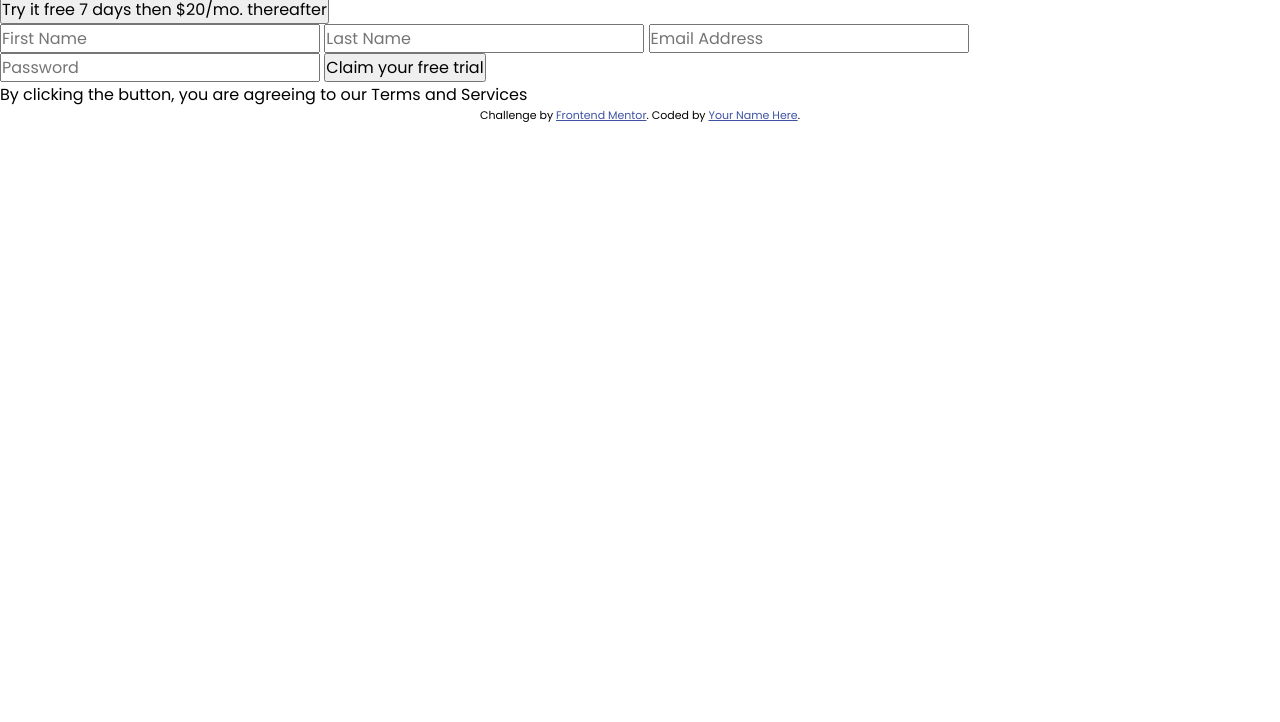
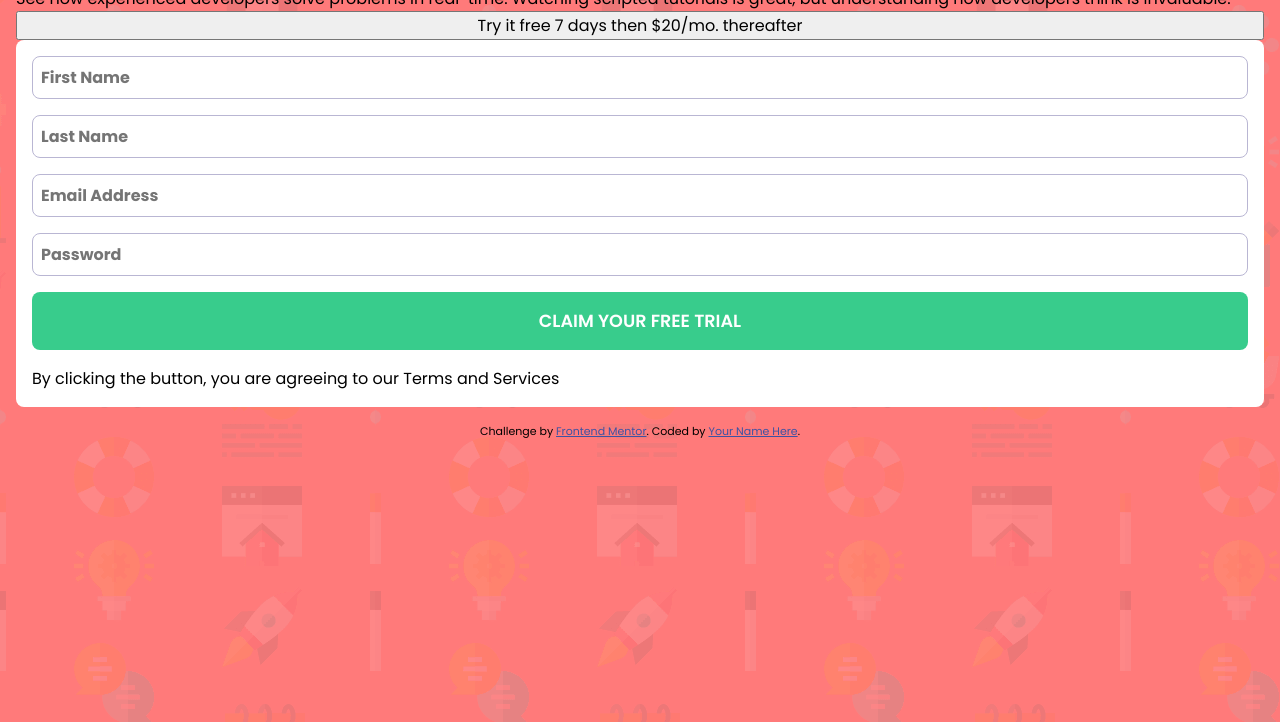
Before and after one commit to TomBirbeck/fm-intro-component-with-signup-form, a plain HTML site: page index.html in a window 1280 px wide. Shown: the part 78-800 px from the top of the page. Drawn offline with Linux system fonts and the light colour scheme.

Commit message:
added background image, styled form inputs and button

```diff
--- a/index.html
+++ b/index.html
@@ -22,12 +22,12 @@
     <button>
       Try it free 7 days then $20/mo. thereafter
     </button>
-    <form>
-      <input type="text"  placeholder="First Name"/>
-      <input type="text"  placeholder="Last Name"/>
-      <input type="email"  placeholder="Email Address"/>
-      <input type="password"  placeholder="Password"/>
-      <button type="submit"> Claim your free trial </button>
+    <form class="form">
+      <input class="form-inputs" type="text"  placeholder="First Name"/>
+      <input class="form-inputs" type="text"  placeholder="Last Name"/>
+      <input class="form-inputs" type="email"  placeholder="Email Address"/>
+      <input class="form-inputs" type="password"  placeholder="Password"/>
+      <button class="free-trial" type="submit">CLAIM YOUR FREE TRIAL</button>
       <p>By clicking the button, you are agreeing to our Terms and Services</p>
     </form>
   </main>
--- a/styles.css
+++ b/styles.css
@@ -36,8 +36,45 @@ p, h1, h2, h3, h4, h5, h6 {
     overflow-wrap: break-word;
 }
 
+body {
+    background-image: url('./images/bg-intro-mobile.png');
+    background-repeat: repeat;
+    background-color: var(--custom-red);
+}
 
+main {
+    display: flex;
+    flex-direction: column;
+    align-content: center;
+    padding: 1rem;
+}
 
+.form {
+    background-color: white;
+    border-radius: 0.5rem;
+    padding: 1rem;
+    display: flex;
+    flex-direction: column;
+    gap: 1rem;
+}
+
+.form-inputs {
+    padding: 0.5rem;
+    border-radius: 0.5rem;
+    font-size: 1rem;
+    font-weight: 700;
+    border: solid 1px var(--grayish-blue);
+}
+
+.free-trial {
+    background-color: var(--custom-green);
+    color: white;
+    border-radius: 0.5rem;
+    padding: 1rem;
+    border: none;
+    font-size: 1.1rem;
+    font-weight: 600;
+}
 
 .attribution {
     font-size: 11px;
```
